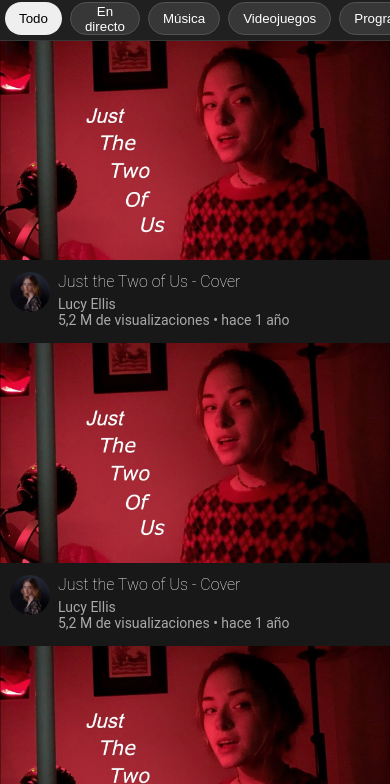
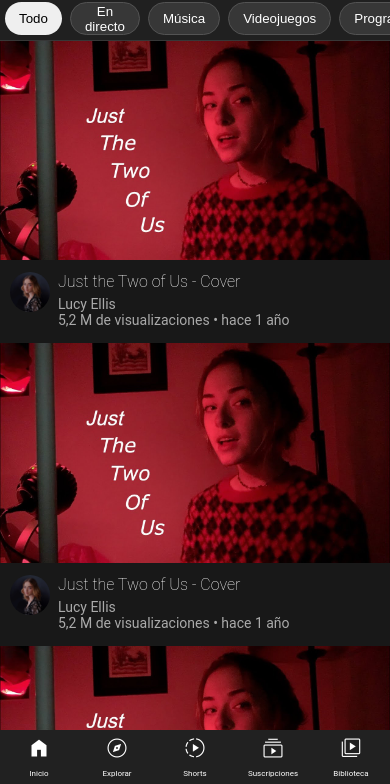
Before and after one commit to JustinRT1/proyectoYouTube, a plain HTML site: page index.html in a window 390 px wide. Shown: the part 60-844 px from the top of the page. Drawn offline with nearby package versions, Linux system fonts and the light colour scheme.

Commit message:
[UPDATE] Bug left-Bar(Mobile) solucionado

```diff
--- a/css/style.css
+++ b/css/style.css
@@ -132,6 +132,10 @@ body {
 /* * ---------- LEFT-BAR ---------- */
 .left-bar {
     grid-area: left-bar;
+    position: sticky;
+    top: 0;
+    bottom: 0;
+    z-index: 2;
 }
 
 .left-bar .buttons-nav {
```
